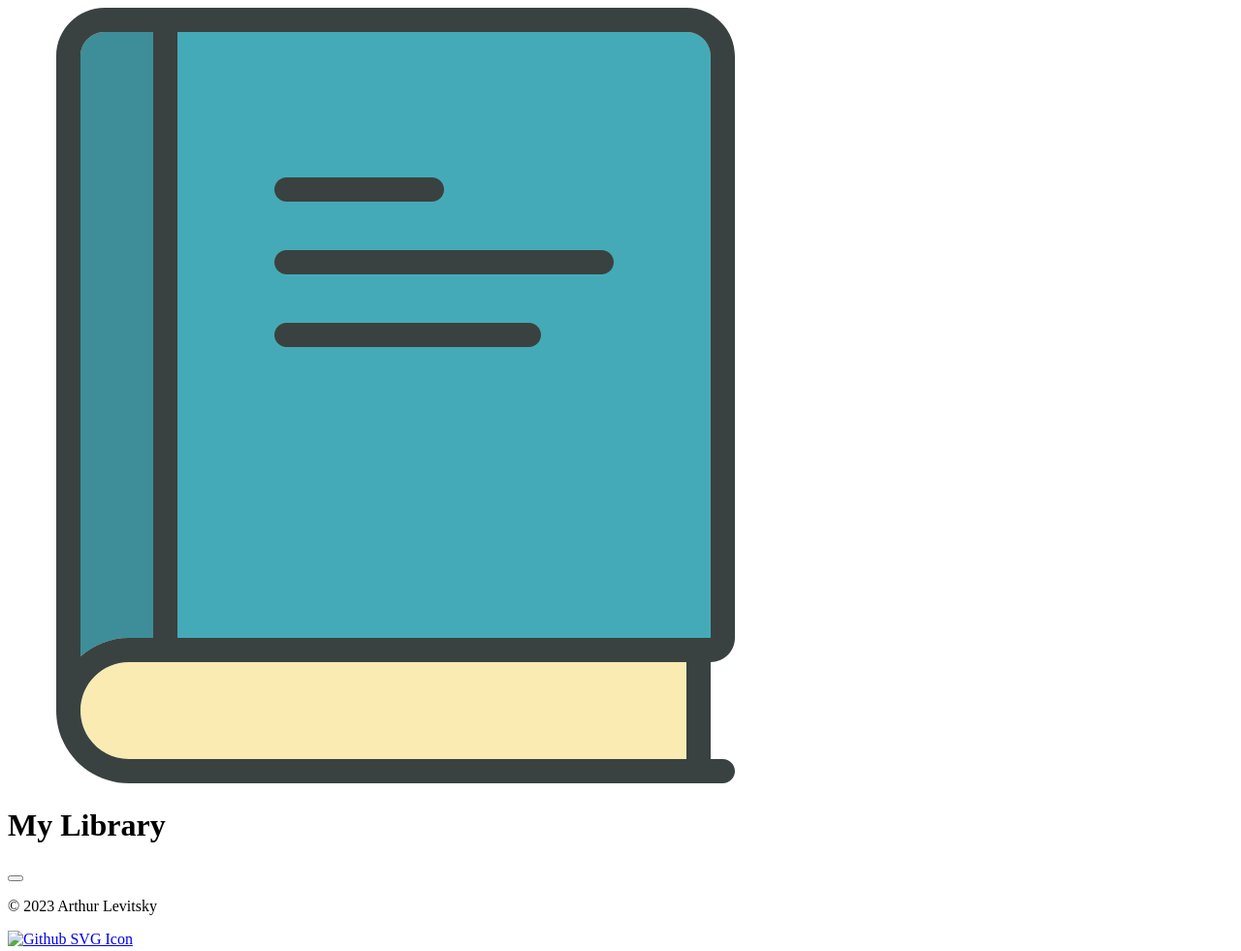
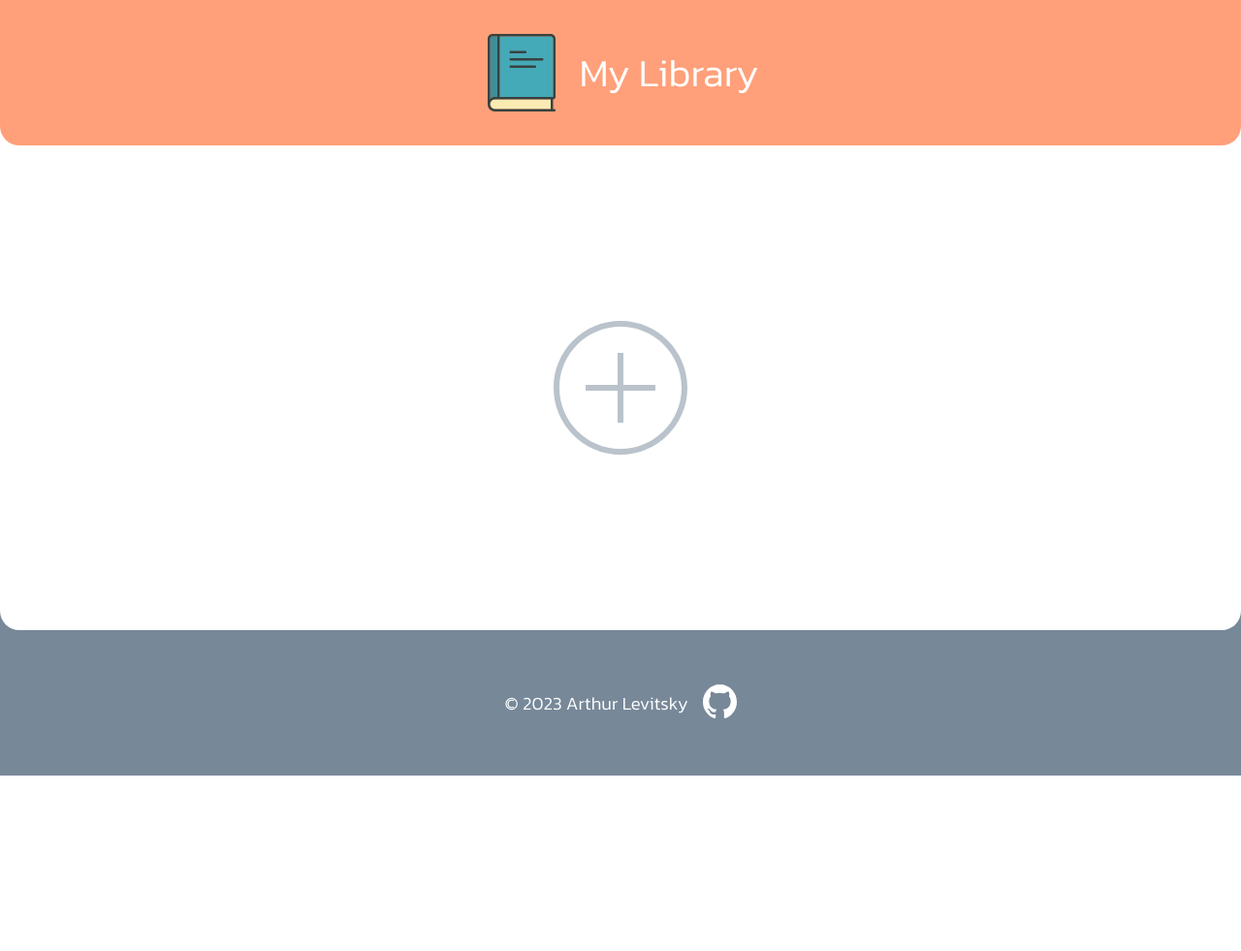
Before and after one commit to artsky-github/odin-library, a plain HTML site: page index.html in a window 1280 px wide. Shown: the whole page at 97% size. After the commit the page ends 800 px from the top, so only its background shows below. Drawn offline with Linux system fonts and the light colour scheme; the site is published under a folder, as on GitHub Pages, so addresses that start at the root find nothing.

Commit message:
fixed css links

```diff
--- a/index.html
+++ b/index.html
@@ -3,15 +3,15 @@
   <head>
     <meta charset="UTF-8" />
     <meta name="viewport" content="width=device-width, initial-scale=1.0" />
-    <link rel="icon" type="image/x-icon" href="/images/book-favicon.ico" />
-    <link rel="stylesheet" href="/css/main.css" />
+    <link rel="icon" type="image/x-icon" href="./images/book-favicon.ico" />
+    <link rel="stylesheet" href="./css/main.css" />
     <title>My Library</title>
   </head>
   <body>
     <script src="script.js"></script>
     <header>
       <div>
-        <img src="images/book-logo.svg" alt="Book Logo" />
+        <img src="./images/book-logo.svg" alt="Book Logo" />
         <h1>My Library</h1>
       </div>
     </header>
@@ -19,7 +19,7 @@
       <section>
         <button>
           <object
-            data="/images/add.svg"
+            data="./images/add.svg"
             type="image/svg+xml"
             onload="unpackSVG(this)"
           ></object>
@@ -42,7 +42,7 @@
     <footer>
       <p>&copy; 2023 Arthur Levitsky</p>
       <a href="https://www.github.com/artsky-github"
-        ><img src="/images/github.svg" alt="Github SVG Icon"
+        ><img src="./images/github.svg" alt="Github SVG Icon"
       /></a>
     </footer>
   </body>
```
